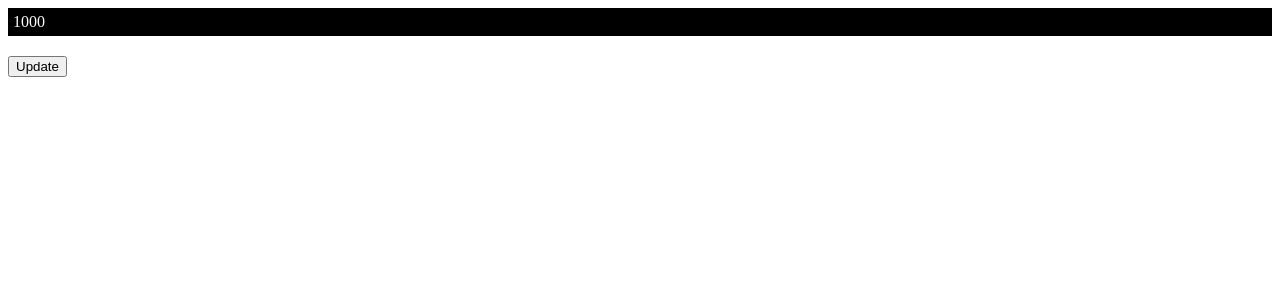
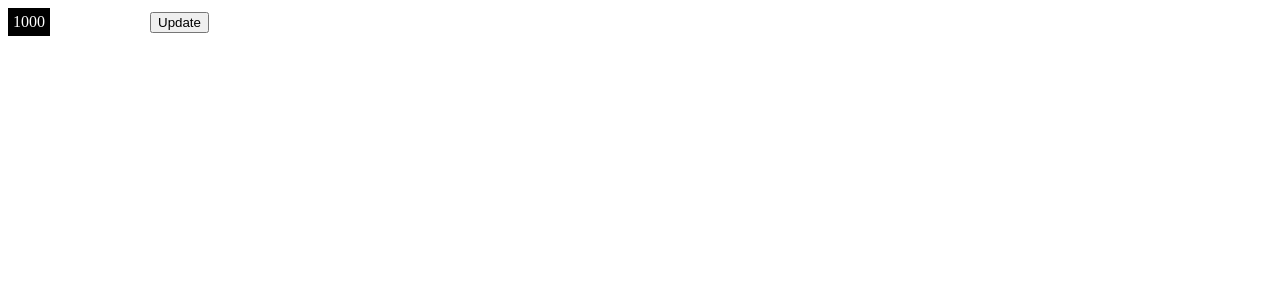
Before and after one commit to Sairam-Reddy/angular-angular-pixie-dust-directive, an Angular app: page / in a window 1280 px wide. Shown: the top 300 px of the page. Built offline with nearby package versions, Linux system fonts and the light colour scheme.

Commit message:
1 file modified

```diff
--- a/src/app/app.component.css
+++ b/src/app/app.component.css
@@ -1,7 +1,8 @@
 .counter {
+  display: inline-block;
   background-color: black;
   color: white;
   padding: 5px;
-  margin-bottom: 20px;
+  margin-right: 100px;
   width: auto;
 }
```
